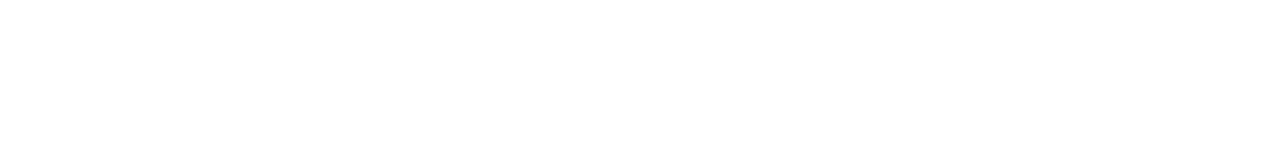
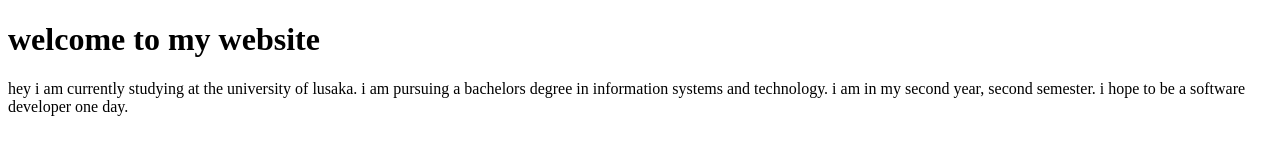
Before and after one commit to munshya-Nchepeshi/munshya, a plain HTML site: page index.html in a window 1280 px wide. Drawn offline with Linux system fonts and the light colour scheme.

Commit message:
Update index.html

```diff
--- a/index.html
+++ b/index.html
@@ -7,6 +7,7 @@
     <title>munshya website</title>
 </head>
 <body>
-
+    <h1>welcome to my website</h1>
+    <p>hey i am currently studying at the university of lusaka. i am pursuing a bachelors degree in information systems and technology. i am in my second year, second semester. i hope to be a software developer one day.</p>
 </body>
 </html>
```
